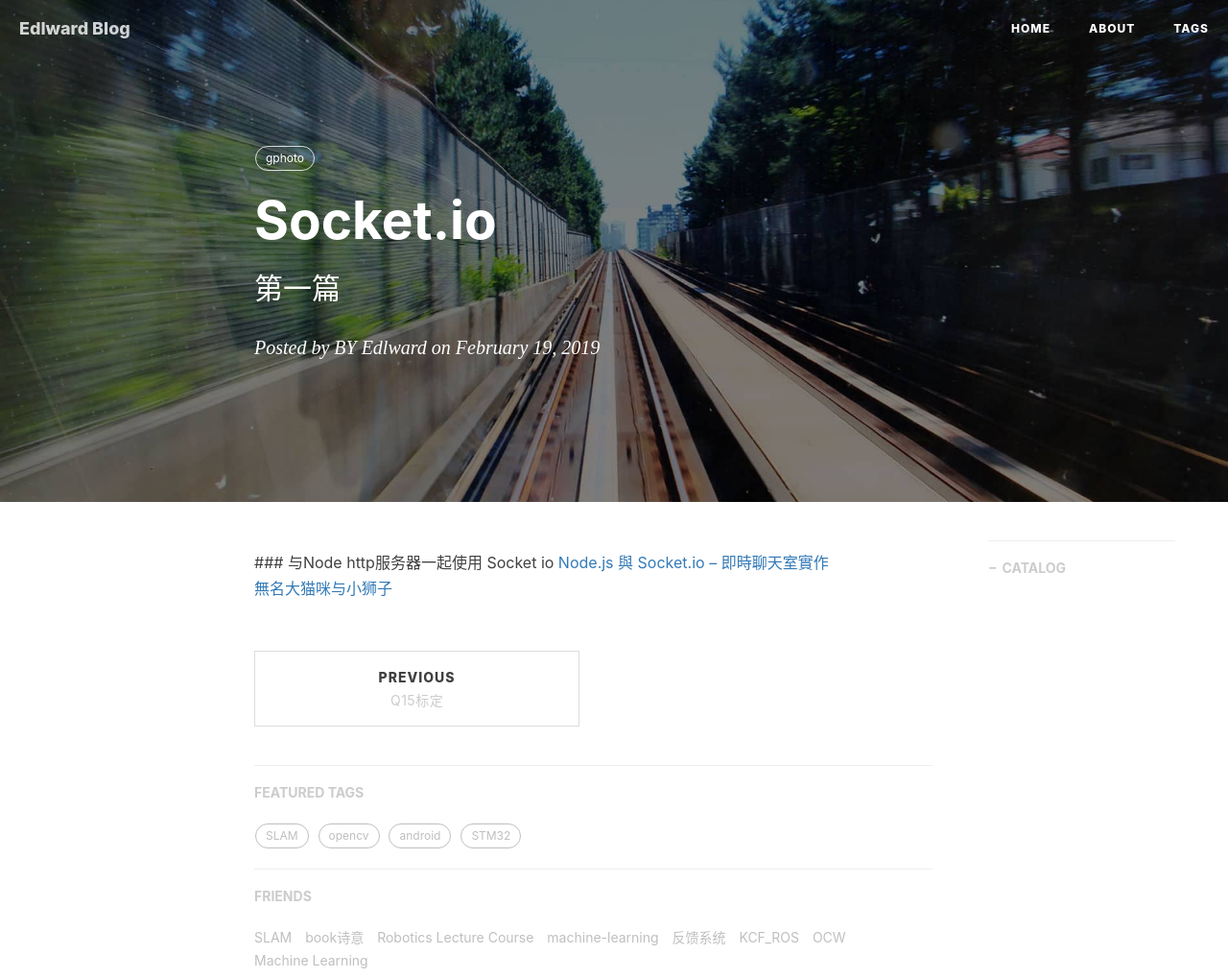
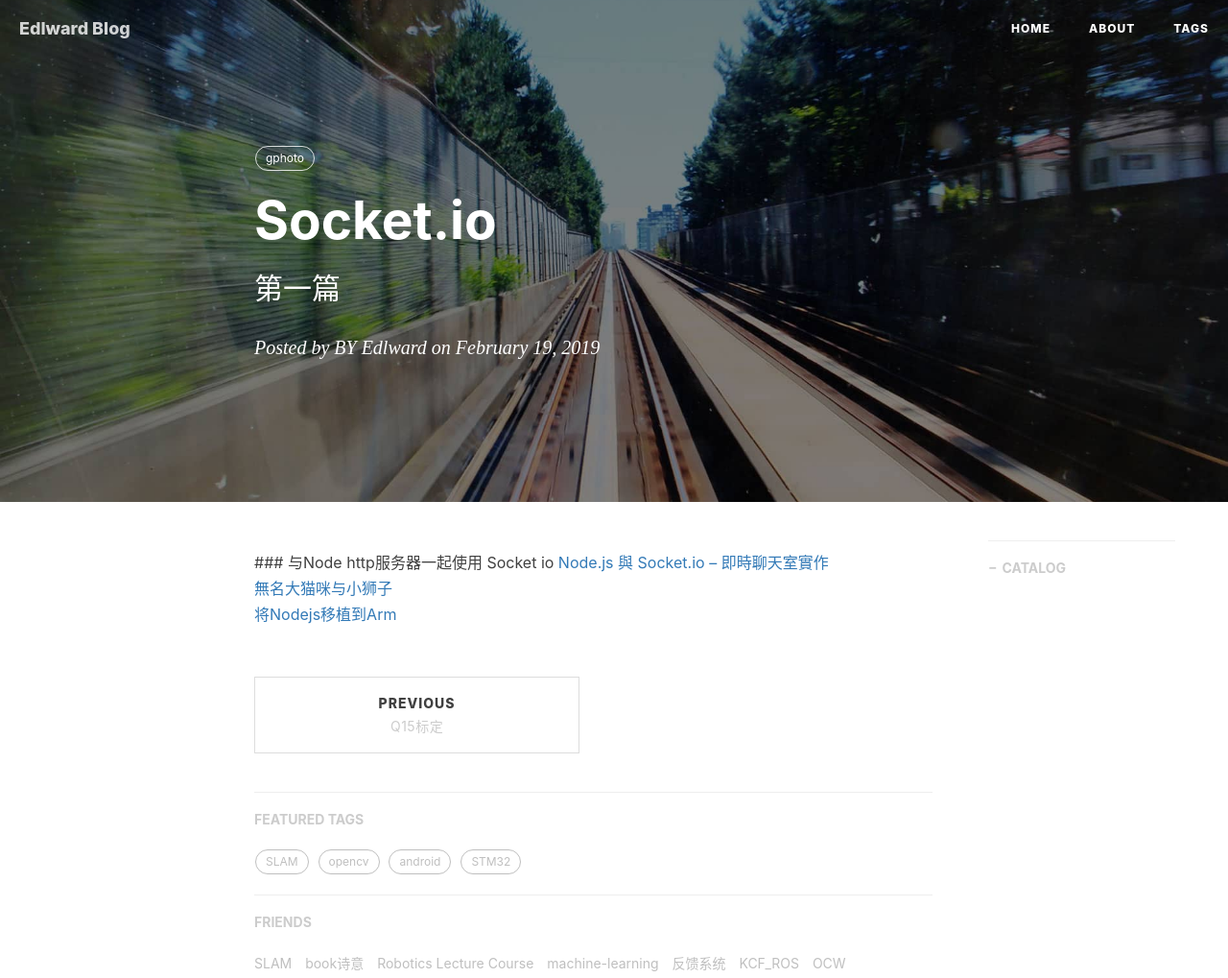
Before and after one commit to gary-robotics/dlward, a Jekyll site: the page built from _posts/2019-02-19-socket_io-2019.markdown, in a window 1280 px wide, cut to the strip 0-1019 px from the top of the page. Shown: the whole strip at 96% size. Built offline with Jekyll 4.4.1, drawn with Linux system fonts in a browser that asks for light colours; nearby versions of some CDN libraries; comment, search, counter and statistics services are not loaded.

Commit message:
Update 2019-02-19-socket_io-2019.markdown

```diff
--- a/_posts/2019-02-19-socket_io-2019.markdown
+++ b/_posts/2019-02-19-socket_io-2019.markdown
@@ -14,3 +14,4 @@ tags:                               #标签
 Socket io
 [Node.js 與 Socket.io – 即時聊天室實作](http://single9.net/2017/12/node-js-%E8%88%87-socket-io-%E5%8D%B3%E6%99%82%E8%81%8A%E5%A4%A9%E5%AE%A4%E5%AF%A6%E4%BD%9C/)
 [無名大猫咪与小狮子](https://www.cnblogs.com/xiezhengcai/default.html?page=1)
+[将Nodejs移植到Arm](https://blog.csdn.net/wanyi3605/article/details/78131241)
```
